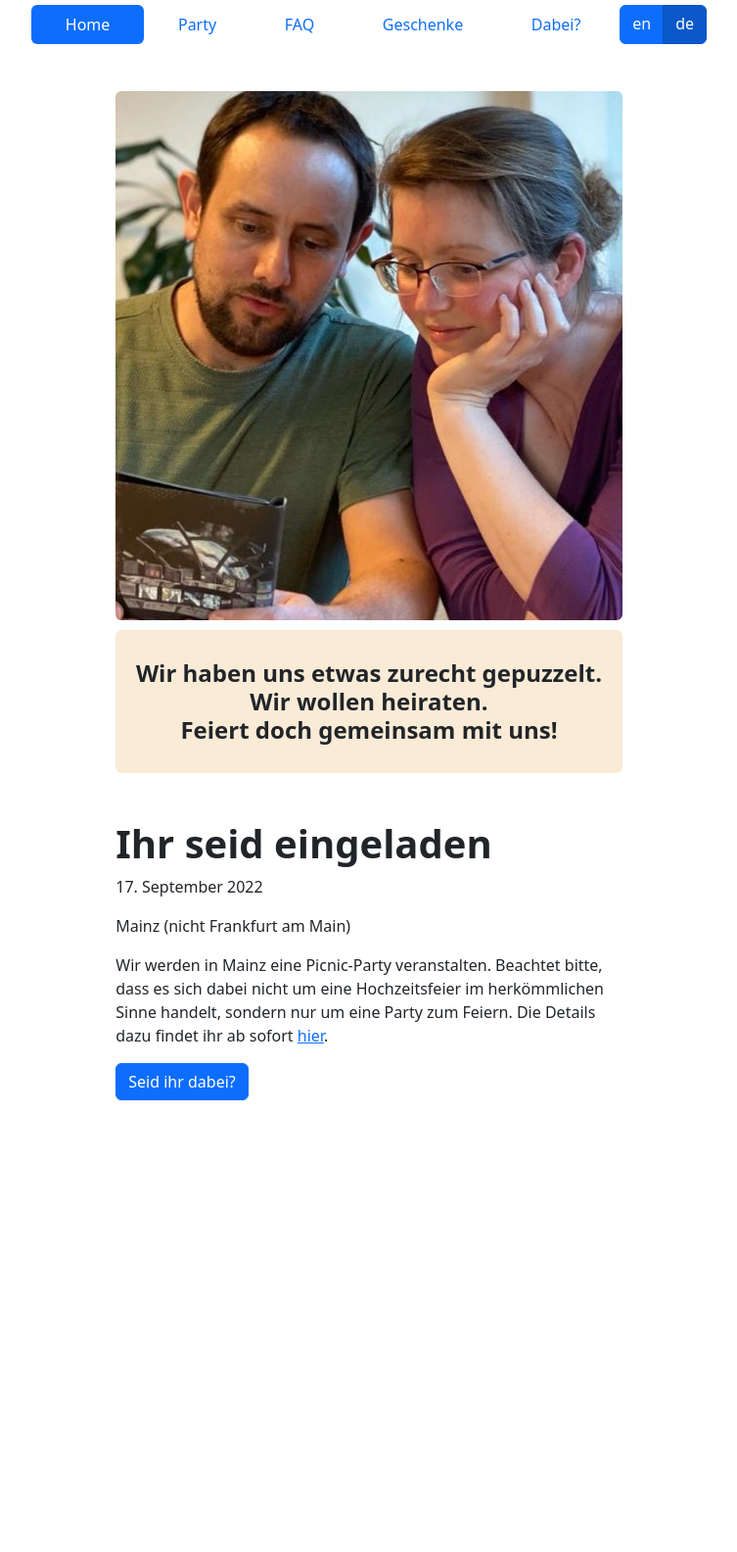
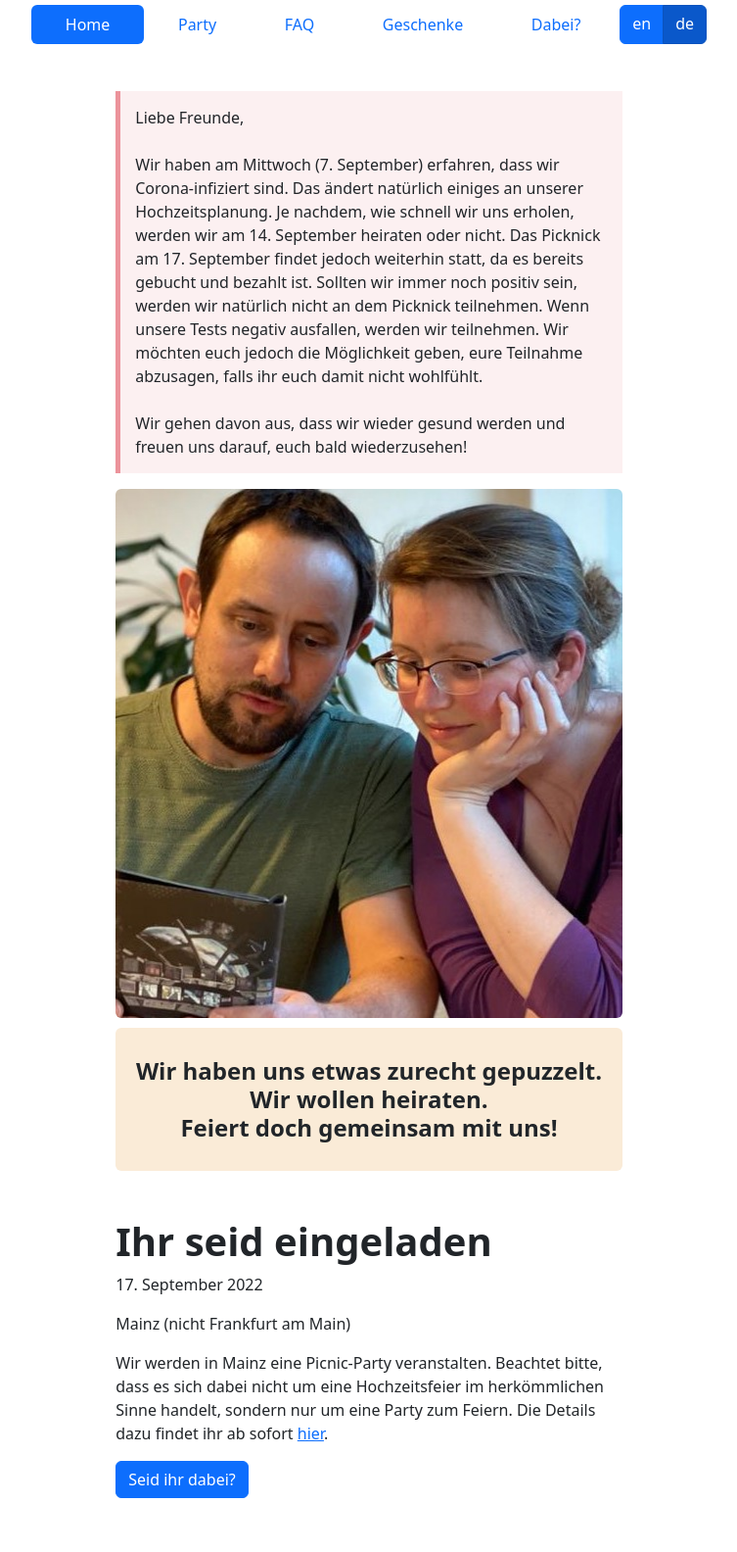
Before and after one commit to abregado/wedding, a Jekyll site: the page built from index-d.html, in a window 1280 px wide. Shown: the whole page at 98% size, without its empty margins (263-1016 px from the left). Built offline with Jekyll 4.4.1, drawn with Linux system fonts in a browser that asks for light colours; before the commit the page ends 1178 px from its top, so only the background shows below that.

Commit message:
corona update

```diff
--- a/_includes/index-inner.html
+++ b/_includes/index-inner.html
@@ -1,4 +1,10 @@
 <div class="w-75 mx-auto mt-5">
+
+    <p class="danger">
+        Dear friends,<br><br>
+        On Wednesday (Sept 7th), we discovered that we are Corona-infected. Obviously, this will change things for our wedding planning. Depending on how fast we recover, we might get married on Sept 14th or not. However, the picnic on Sept 17th will still go ahead, as it is already booked and paid. In the case of us still being positive, we will of course not attend the picnic. If we test negatively, we will attend. However, we want to give you the opportunity to withdraw your attendance if you feel uncomfortable with that.
+        <br><br>We expect to recover and are still looking forward to seeing you soon!
+    </p>
     <div class="center-cropped mx-auto rounded">
 
     </div>
--- a/extra.css
+++ b/extra.css
@@ -1,3 +1,9 @@
+p.danger {
+    background-color: #fcf0f1;
+    border-left: 5px solid #ec939b;
+    padding: 15px;
+}
+
 .image-badge {
     background-color: antiquewhite;
     color: black;
--- a/index-d.html
+++ b/index-d.html
@@ -9,6 +9,12 @@ lang: "de"
 </h4>
 
 <div class="w-75 mx-auto mt-5">
+
+    <p class="danger">
+        Liebe Freunde,<br><br>
+        Wir haben am Mittwoch (7. September) erfahren, dass wir Corona-infiziert sind. Das ändert natürlich einiges an unserer Hochzeitsplanung. Je nachdem, wie schnell wir uns erholen, werden wir am 14. September heiraten oder nicht. Das Picknick am 17. September findet jedoch weiterhin statt, da es bereits gebucht und bezahlt ist. Sollten wir immer noch positiv sein, werden wir natürlich nicht an dem Picknick teilnehmen. Wenn unsere Tests negativ ausfallen, werden wir teilnehmen. Wir möchten euch jedoch die Möglichkeit geben, eure Teilnahme abzusagen, falls ihr euch damit nicht wohlfühlt.
+        <br><br>Wir gehen davon aus, dass wir wieder gesund werden und freuen uns darauf, euch bald wiederzusehen!
+    </p>
     <div class="center-cropped mx-auto rounded">
 
     </div>
```
